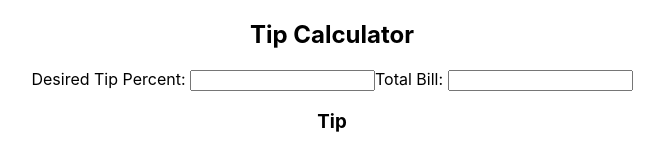
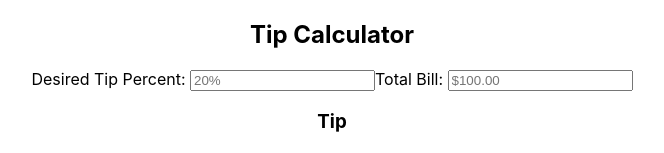
Before and after one commit to Tobin-jn/Daily-Practice, a React (Create React App) app in the folder tip-calculator-react/: page / in a window 1280 px wide. Shown: the top 153 px of the page, without its empty margins (308-972 px from the left). Built offline with nearby package versions, Linux system fonts and the light colour scheme.

Commit message:
All tip logic

```diff
--- a/tip-calculator-react/src/App.js
+++ b/tip-calculator-react/src/App.js
@@ -5,10 +5,33 @@ class App extends Component {
   constructor() {
     super()
     this.state = {
-      tipPercent: null,
-      totalBill: null,
-      totalTip: null,
-      totalBillWithTip: null,
+      tipPercent: '',
+      totalBill: '',
+      totalTip: '',
+      totalBillWithTip: '',
+    }
+
+    this.handleChange = this.handleChange.bind(this);
+    this.handleTip = this.handleTip.bind(this);
+  }
+
+  async handleChange(event){
+    const { name, value } = event.target
+    await this.setState({
+      [name]: value
+    })
+    this.handleTip()
+  }
+
+  handleTip(event){
+    const { tipPercent, totalBill} = this.state
+    if(tipPercent.length !== 0 && totalBill.length !== 0){
+      const bill = parseFloat(totalBill)
+      const tip = parseFloat(tipPercent)/100
+      this.setState({
+        totalTip: (bill*tip).toFixed(2),
+        totalBillWithTip: (bill + (bill*tip)).toFixed(2)
+      })
     }
   }
 
@@ -18,13 +41,27 @@ class App extends Component {
         <section className="body">
           <h1>Tip Calculator</h1>
           <form action="">
-            Desired Tip Percent: <input type="number" className="percentage"/>
-            Total Bill: <input type="number" className="total"/>
+            Desired Tip Percent: <input
+              type="number"
+              className="percentage"
+              placeholder="20%"
+              name='tipPercent'
+              value={this.state.tipPercent}
+              onChange={this.handleChange}
+              />
+            Total Bill: <input
+              type="number"
+              className="total"
+              placeholder='$100.00'
+              name='totalBill'
+              value={this.state.totalBill}
+              onChange={this.handleChange}
+              />
           </form>
           <div className="results">
             <h3>Tip</h3>
-            <p>Total Tip Amount: {/* Output Tip */} </p>
-            <p>Total Bill with Tip Amount: {/* Output Tip */}</p>
+            <p>Total Tip Amount: {this.state.totalTip} </p>
+            <p>Total Bill with Tip Amount: {this.state.totalBillWithTip}</p>
           </div>
         </section>
       </div>
```
